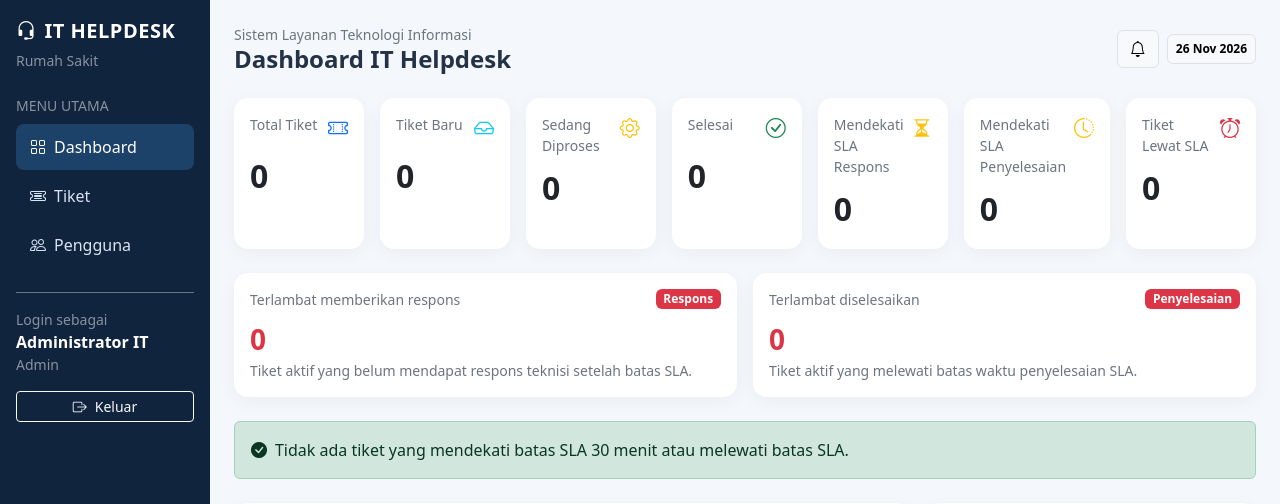
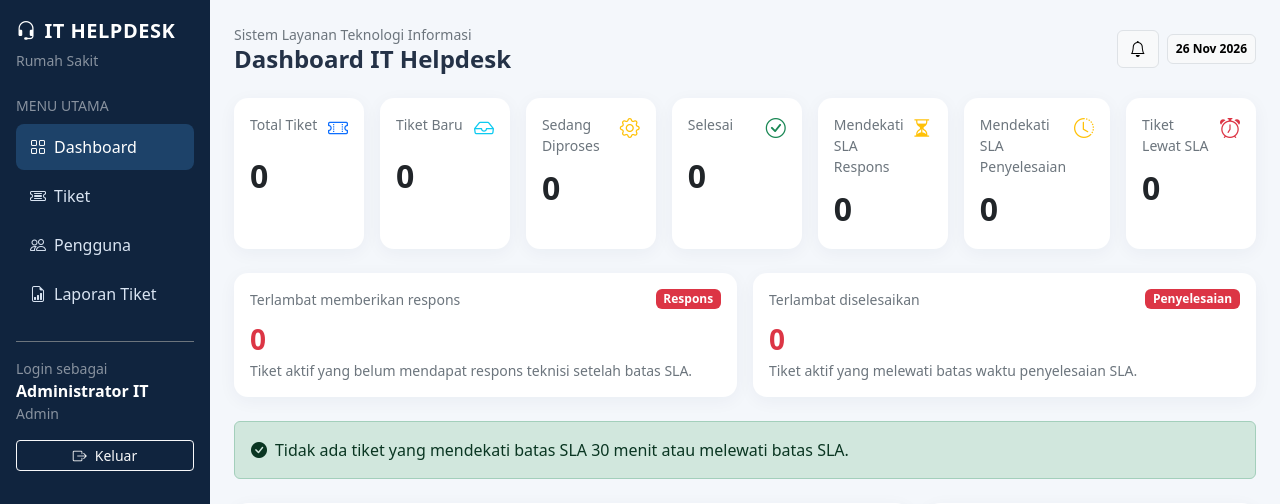
Before and after one commit to itumsb99-ctrl/Helpdesk, a Laravel app: page /dashboard in a window 1280 px wide. Shown: the top 504 px of the page. Run offline with Laravel 12, Linux system fonts and the light colour scheme; a user stored in the database is signed in; data comes from the database, SQL or seed files in the repository; data that the repository does not hold is empty.

Commit message:
Add admin navigation link for ticket reports

```diff
--- a/resources/views/layouts/app.blade.php
+++ b/resources/views/layouts/app.blade.php
@@ -13,7 +13,7 @@
 <a href="{{ route('dashboard') }}" class="{{ request()->routeIs('dashboard')?'active':'' }}"><i class="bi bi-grid me-2"></i>Dashboard</a>
 <a href="{{ route('tickets.index') }}" class="{{ request()->routeIs('tickets.*')?'active':'' }}"><i class="bi bi-ticket-detailed me-2"></i>Tiket</a>
 @if(auth()->user()->role==='admin')<a href="{{ route('users.index') }}" class="{{ request()->routeIs('users.*')?'active':'' }}"><i class="bi bi-people me-2"></i>Pengguna</a>@endif
-</nav><div class="mt-4 pt-3 border-top border-secondary small text-white-50">Login sebagai</div><div class="fw-semibold">{{ auth()->user()->name }}</div><div class="small text-white-50 text-capitalize mb-3">{{ auth()->user()->role }}</div>
+<a href="{{ route('reports.tickets.index') }}" class="{{ request()->routeIs('reports.tickets.*')?'active':'' }}"><i class="bi bi-file-earmark-bar-graph me-2"></i>Laporan Tiket</a></nav><div class="mt-4 pt-3 border-top border-secondary small text-white-50">Login sebagai</div><div class="fw-semibold">{{ auth()->user()->name }}</div><div class="small text-white-50 text-capitalize mb-3">{{ auth()->user()->role }}</div>
 <form method="POST" action="{{ route('logout') }}">@csrf<button class="btn btn-outline-light btn-sm w-100"><i class="bi bi-box-arrow-right me-2"></i>Keluar</button></form>
 </aside><main class="main flex-grow-1 p-3 p-lg-4">
 <div class="d-flex justify-content-between align-items-center mb-4"><div><div class="text-secondary small">Sistem Layanan Teknologi Informasi</div><h4 class="mb-0 fw-bold">@yield('heading','Dashboard')</h4></div>
```
